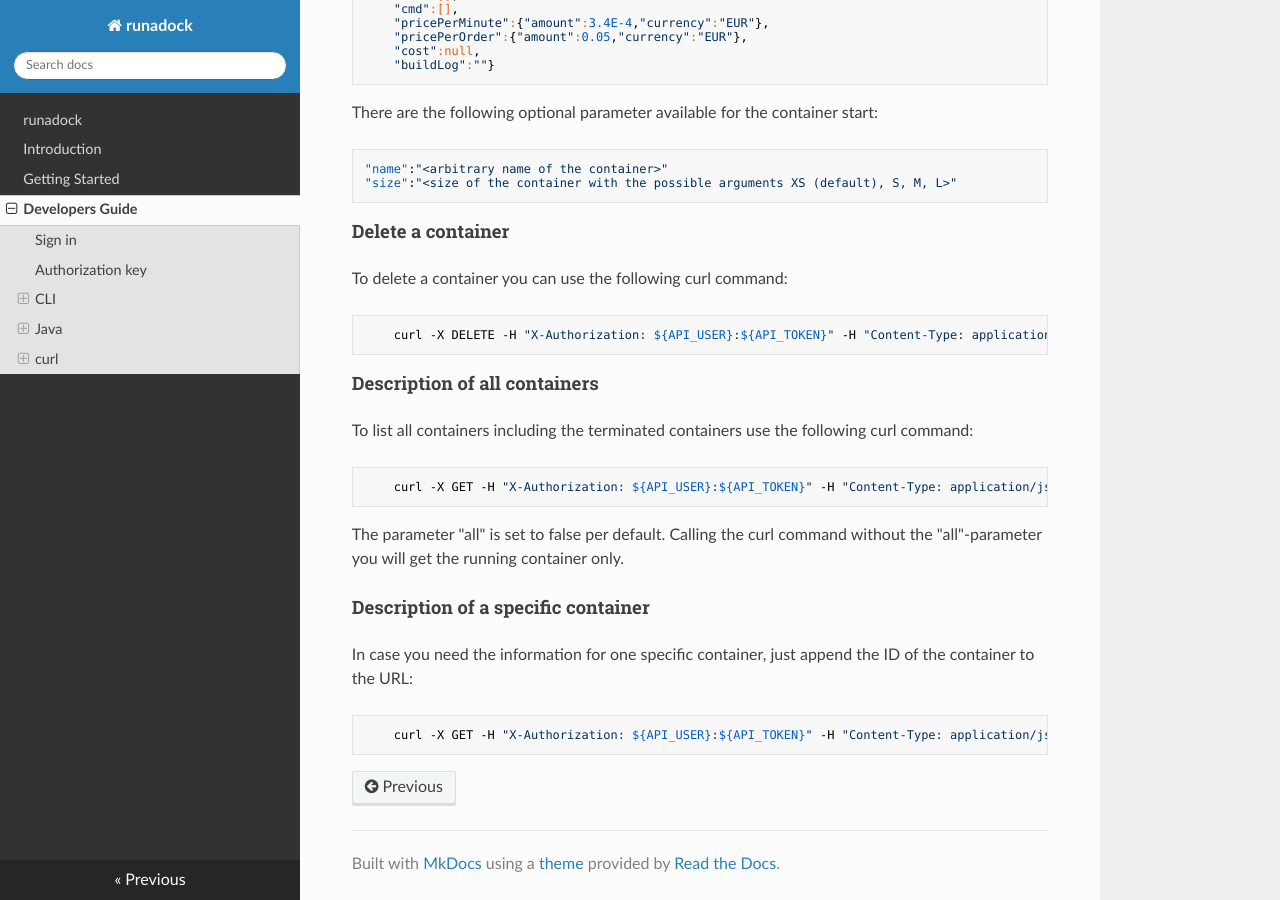
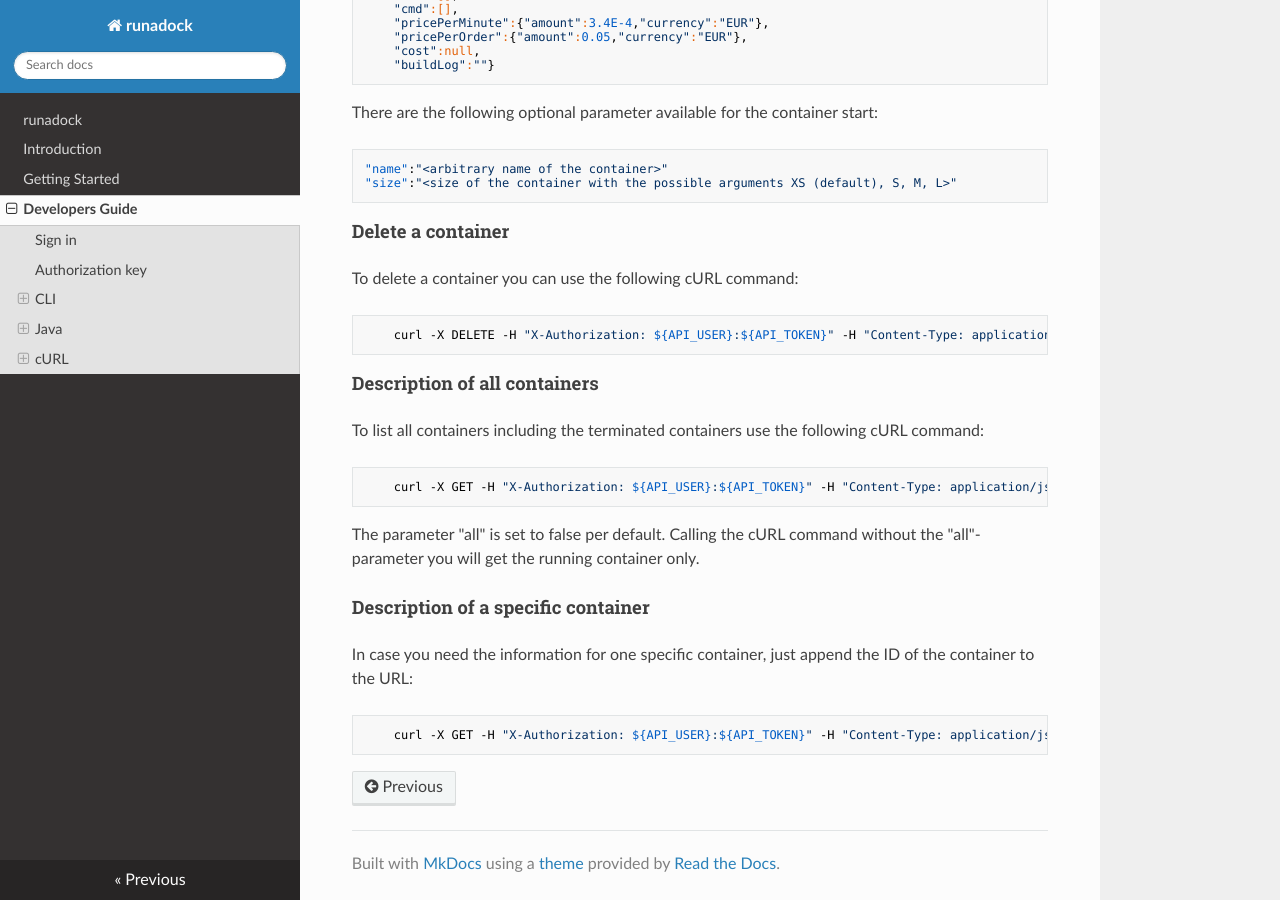
Before and after one commit to runadock/docs, an MkDocs documentation site: the page built from docs/DevelopersGuide.md, in a window 1280 px wide and 900 px high, scrolled down 7203 px. Built offline with MkDocs 1.6.1, drawn with Linux system fonts in a browser that asks for light colours; nearby versions of some CDN libraries; old or Windows-style settings are respelled for this version of MkDocs; some of the changed text lies outside the part shown.

```diff
--- a/docs/DevelopersGuide.md
+++ b/docs/DevelopersGuide.md
@@ -317,10 +317,10 @@ The Container object provides get() methods for the properties of a started cont
       Successfully built 7615793e4928
     ]
 
-curl
+cURL
 ----
 
-Last but not least the curl description.
+Last but not least the cURL description.
 
 		API_USER="<your username of runadock>"
 		API_TOKEN="<your authorization key can be found at https://runadock.io/terminal/#/tokens>"
@@ -379,17 +379,17 @@ There are the following optional parameter available for the container start:
 
 #### Delete a container
 
-To delete a container you can use the following curl command:
+To delete a container you can use the following cURL command:
 
 		curl -X DELETE -H "X-Authorization: ${API_USER}:${API_TOKEN}" -H "Content-Type: application/json" https://runadock.io/api/v1/container/<ID of the container to be deleted>
 
 #### Description of all containers
 
-To list all containers including the terminated containers use the following curl command:
+To list all containers including the terminated containers use the following cURL command:
 
 		curl -X GET -H "X-Authorization: ${API_USER}:${API_TOKEN}" -H "Content-Type: application/json" https://runadock.io/api/v1/container?all=true
 
-The parameter "all" is set to false per default. Calling the curl command without  the "all"-parameter you will get the running container only.
+The parameter "all" is set to false per default. Calling the cURL command without the "all"-parameter you will get the running container only.
 
 #### Description of a specific container
 
```
